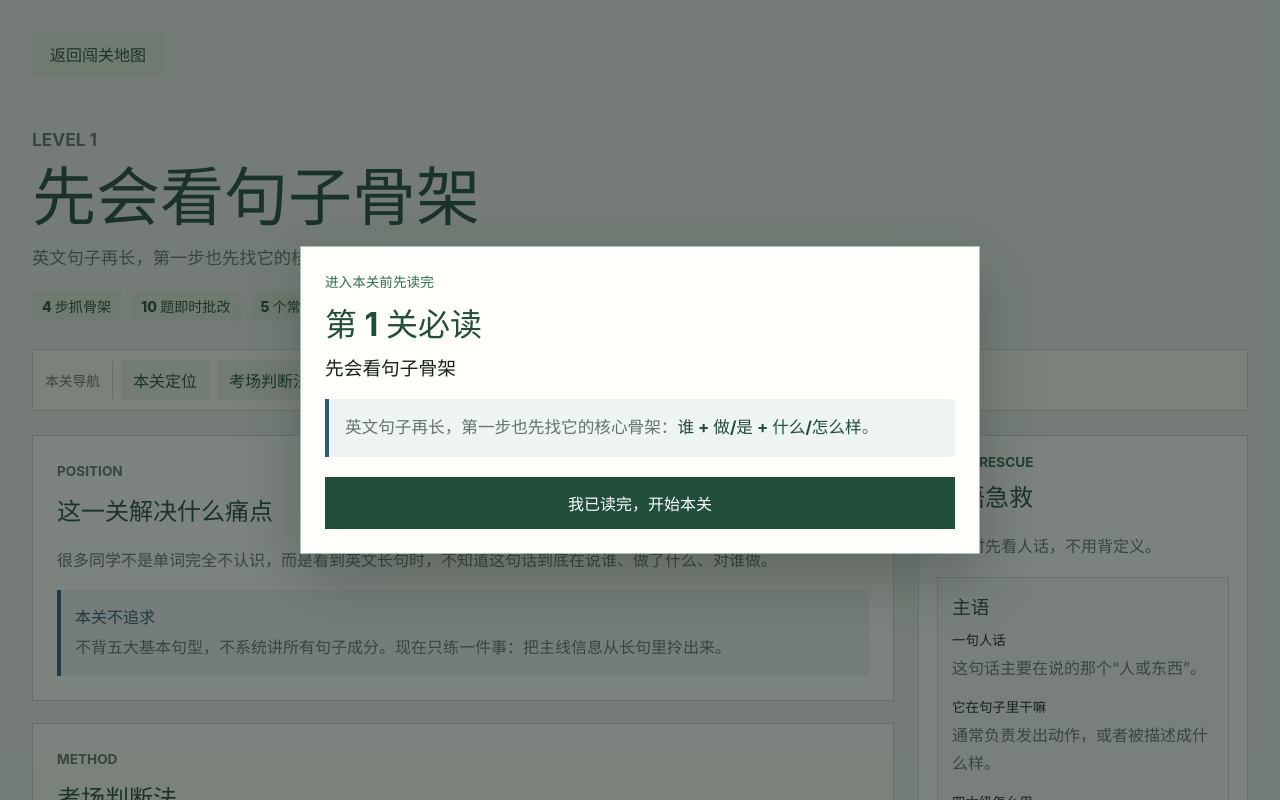
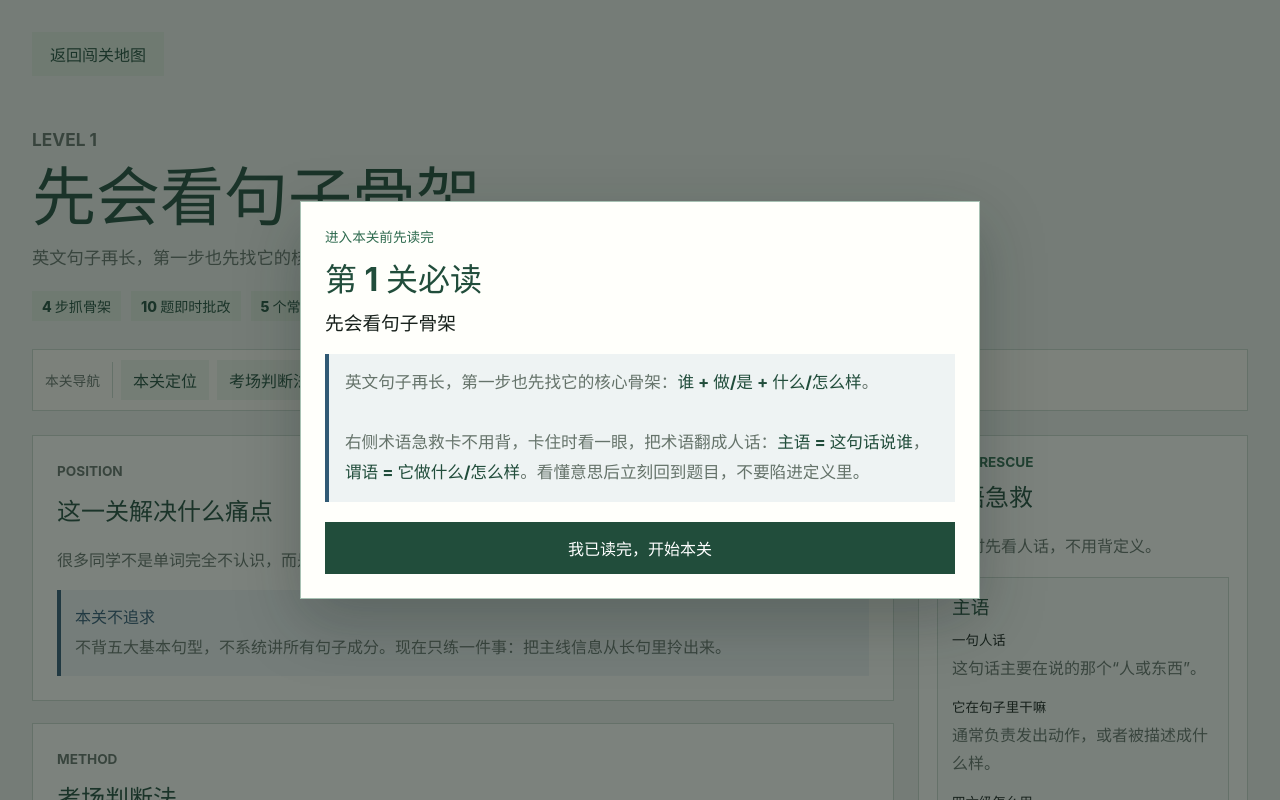
Before and after one commit to SSSophist/CrushGrammar, a React (Vite) app: page / in a window 1280 px wide. Both pictures are taken after a click on the button "开始第 1 关". Shown: the top 800 px of the page. Built offline with nearby package versions, Linux system fonts and the light colour scheme.

Commit message:
feat: improve level intro modal

```diff
--- a/src/data/levelIntros.tsx
+++ b/src/data/levelIntros.tsx
@@ -13,6 +13,10 @@ export const levelIntros: Record<string, LevelIntro> = {
     body: (
       <>
         英文句子再长，第一步也先找它的核心骨架：<strong>谁 + 做/是 + 什么/怎么样</strong>。
+        <br />
+        <br />
+        右侧术语急救卡不用背，卡住时看一眼，把术语翻成人话：<strong>主语 = 这句话说谁</strong>，
+        <strong>谓语 = 它做什么/怎么样</strong>。看懂意思后立刻回到题目，不要陷进定义里。
       </>
     )
   },
--- a/src/styles.css
+++ b/src/styles.css
@@ -293,6 +293,7 @@ button:disabled {
   place-items: center;
   padding: 24px;
   background: rgba(23, 32, 27, 0.56);
+  animation: introBackdropIn 180ms ease-out both;
 }
 
 .intro-modal {
@@ -301,6 +302,8 @@ button:disabled {
   border: 1px solid rgba(47, 107, 79, 0.42);
   background: var(--paper);
   box-shadow: 0 22px 60px rgba(23, 32, 27, 0.28);
+  transform-origin: center;
+  animation: introModalIn 220ms cubic-bezier(0.2, 0.8, 0.2, 1) both;
 }
 
 .intro-modal h2 {
@@ -325,6 +328,35 @@ button:disabled {
 
 .intro-modal-body strong {
   color: var(--green-dark);
+}
+
+@keyframes introBackdropIn {
+  from {
+    opacity: 0;
+  }
+
+  to {
+    opacity: 1;
+  }
+}
+
+@keyframes introModalIn {
+  from {
+    opacity: 0;
+    transform: translateY(10px) scale(0.97);
+  }
+
+  to {
+    opacity: 1;
+    transform: translateY(0) scale(1);
+  }
+}
+
+@media (prefers-reduced-motion: reduce) {
+  .intro-modal-backdrop,
+  .intro-modal {
+    animation: none;
+  }
 }
 
 .lesson-facts {
```
Also changed, not shown: 1 other file (tests, documents, lock files or other folders).
